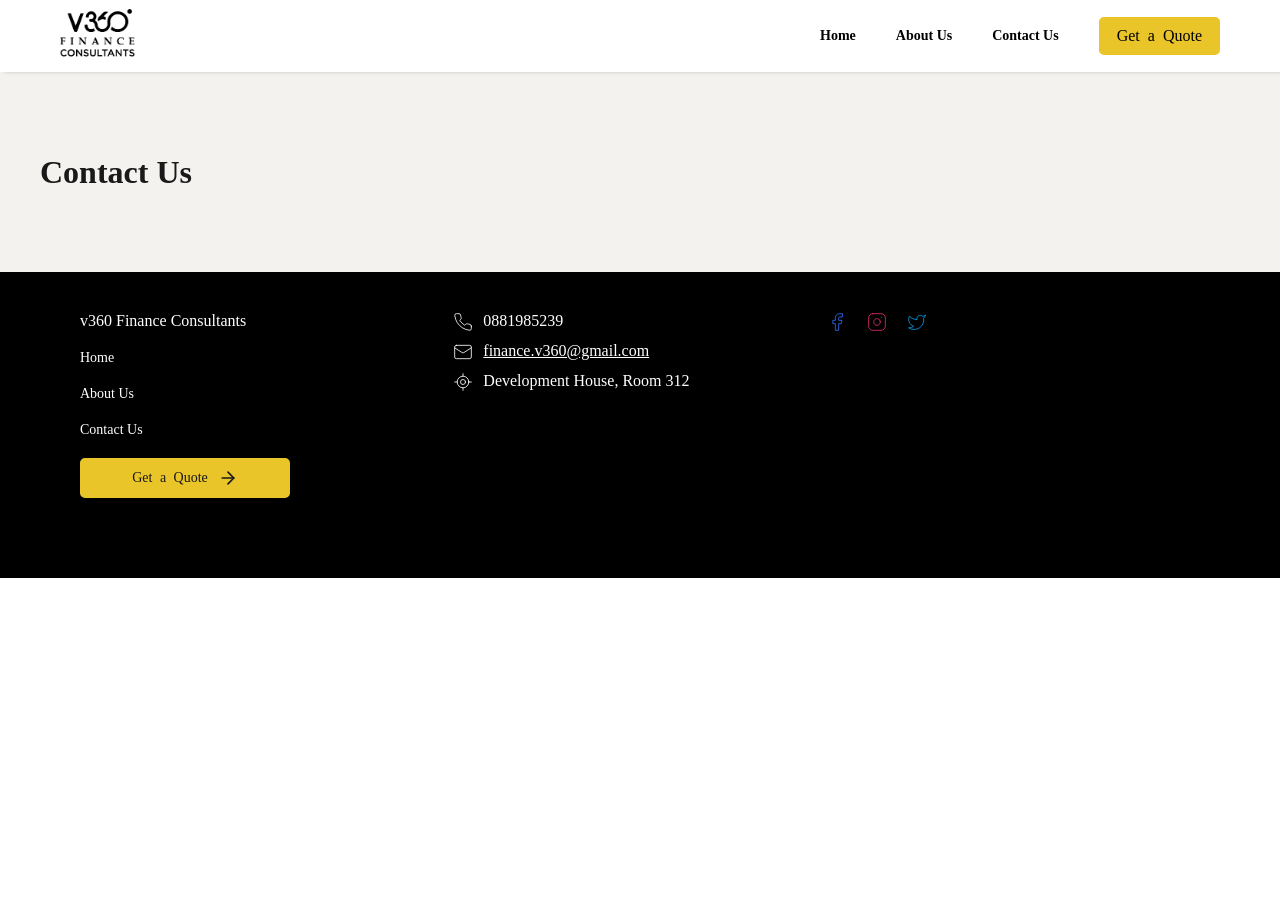
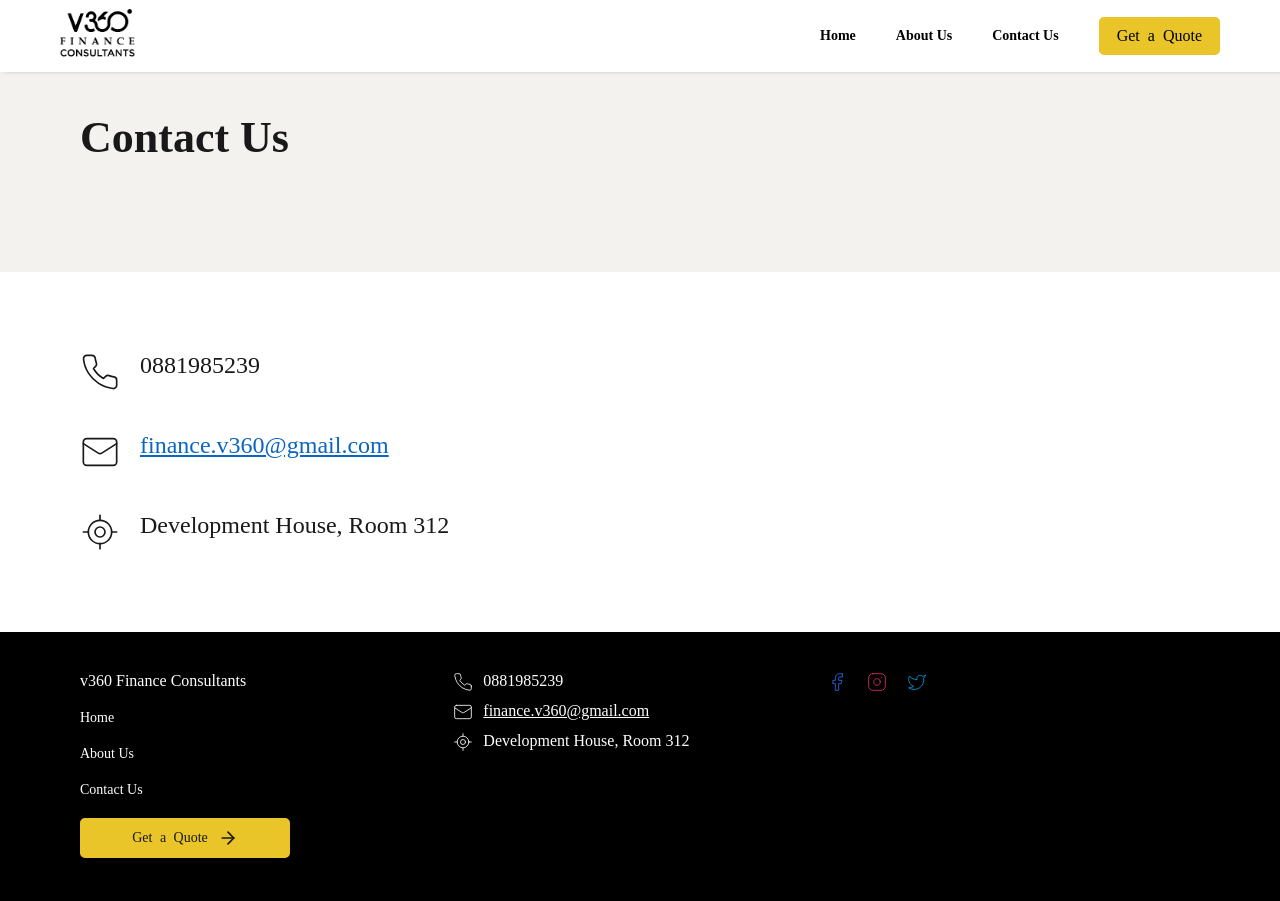
Before and after one commit to Mzala123/v360-Finance-consultants, a plain HTML site: page contact-us.html in a window 1280 px wide. Before the commit the page ends 800 px from the top, so only its background shows below. Drawn offline with Linux system fonts and the light colour scheme; a web font is replaced by a local one.

Commit message:
contact us

```diff
--- a/contact-us.html
+++ b/contact-us.html
@@ -33,8 +33,24 @@
         <div class="title_contact">
             <h1>Contact Us</h1>
         </div>
-        <div class="contact_details">
+        <div class="contact_content">
               <div>
+                    <div>
+                        <svg xmlns="http://www.w3.org/2000/svg" width="40" height="40" viewBox="0 0 24 24" fill="none" stroke="currentColor" stroke-width="1" stroke-linecap="round"
+                        stroke-linejoin="round" class="lucide lucide-phone"><path d="M22 16.92v3a2 2 0 0 1-2.18 2 19.79 19.79 0 0 1-8.63-3.07 19.5 19.5 0 0 1-6-6 19.79 19.79 0 0 1-3.07-8.67A2 2 0 0 1 4.11 2h3a2 2 0 0 1 2 1.72 12.84 12.84 0 0 0 .7 2.81 2 2 0 0 1-.45 2.11L8.09 9.91a16 16 0 0 0 6 6l1.27-1.27a2 2 0 0 1 2.11-.45 12.84 12.84 0 0 0 2.81.7A2 2 0 0 1 22 16.92z"/></svg>
+                        <p>0881985239</p>
+                    </div>
+                    <div>
+                        <svg xmlns="http://www.w3.org/2000/svg" width="40" height="40" viewBox="0 0 24 24" fill="none" stroke="currentColor" stroke-width="1" stroke-linecap="round"
+                        stroke-linejoin="round" class="lucide lucide-mail"><rect width="20" height="16" x="2" y="4" rx="2"/><path d="m22 7-8.97 5.7a1.94 1.94 0 0 1-2.06 0L2 7"/></svg>
+                        <a href="mailto:finance.v360@gmail.com">finance.v360@gmail.com</a>
+                    </div>
+
+                    <div>
+                        <svg xmlns="http://www.w3.org/2000/svg" width="40" height="40" viewBox="0 0 24 24" fill="none" stroke="currentColor" stroke-width="1" stroke-linecap="round"
+                        stroke-linejoin="round" class="lucide lucide-locate-fixed"><line x1="2" x2="5" y1="12" y2="12"/><line x1="19" x2="22" y1="12" y2="12"/><line x1="12" x2="12" y1="2" y2="5"/><line x1="12" x2="12" y1="19" y2="22"/><circle cx="12" cy="12" r="7"/><circle cx="12" cy="12" r="3"/></svg>
+                        <p>Development House, Room 312</p>
+                    </div>
 
               </div>
               <div>
--- a/contact.css
+++ b/contact.css
@@ -15,5 +15,65 @@
     background-color: #f3f2ef;
     padding: 40px;
     display: flex;
-    align-items: center;
+    /* align-items: center; */
 }
+
+
+.contact_content {
+    padding: 80px 40px;
+    display: grid;
+    /* justify-content: center;
+    align-items: center; */
+}
+
+.contact_content > div:nth-child(1){
+    display: flex;
+    flex-direction: column;
+    gap: 40px;
+}
+
+.contact_content > div:nth-child(1) > div{
+    display: flex;
+    gap: 20px;
+    /* align-items: center; */
+    font-size: 18px;
+}
+
+.contact_content > div:nth-child(1) > div:nth-child(2) a{
+    color:#0a66c2;
+}
+
+
+@media screen and (min-width:640px) {
+
+}
+
+
+@media screen and (min-width:768px) {
+
+    .title_contact{
+        padding-left: 80px;
+    }
+
+    .title_contact > h1{
+        font-size: 44px;
+    }
+
+    .contact_content {
+        padding: 80px;
+    }
+
+    .contact_content > div:nth-child(1) > div{
+
+        font-size: 24px;
+    }
+
+}
+
+@media screen and (min-width:1020px) {
+
+}
+
+@media screen and (min-width:1200px) {
+
+}
```
